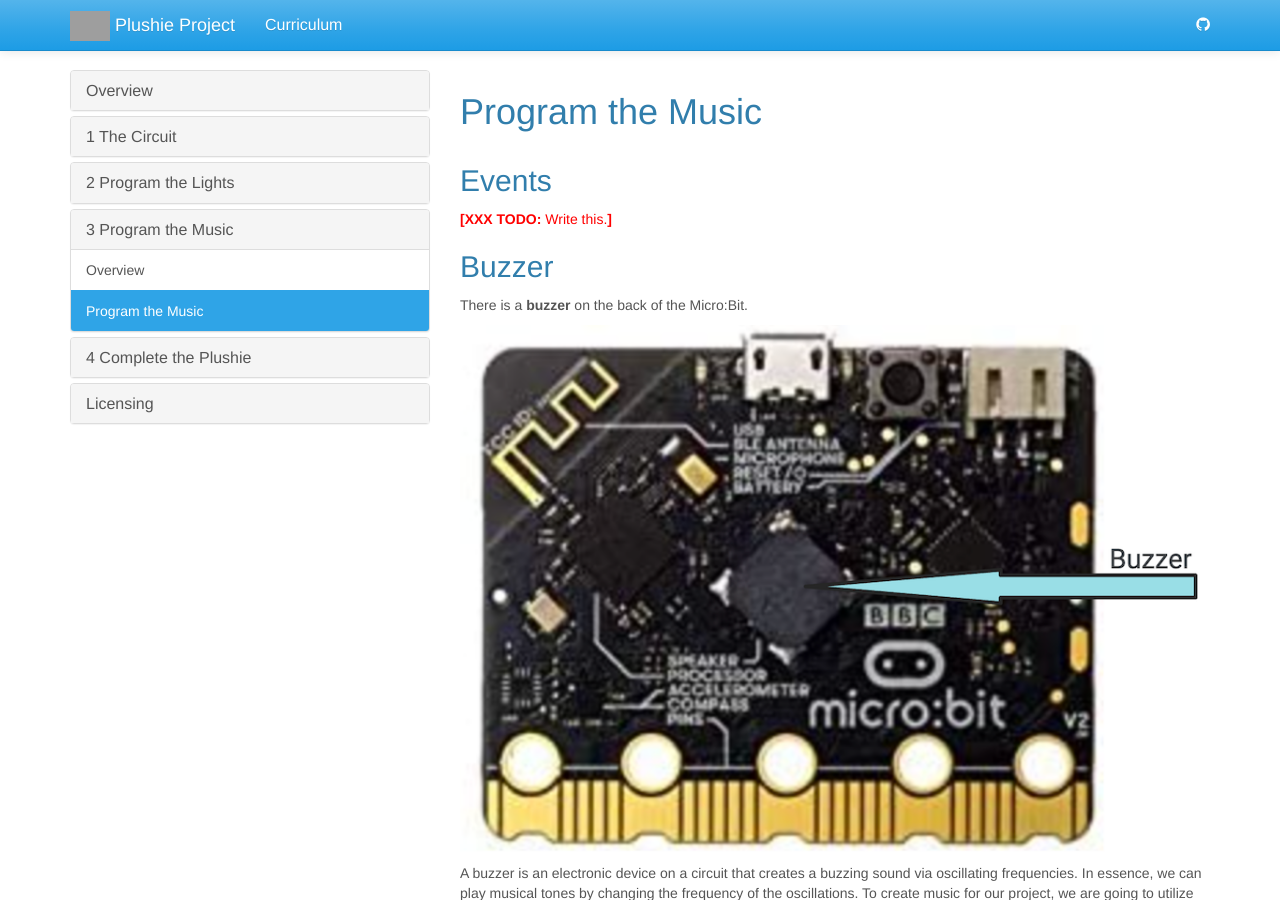
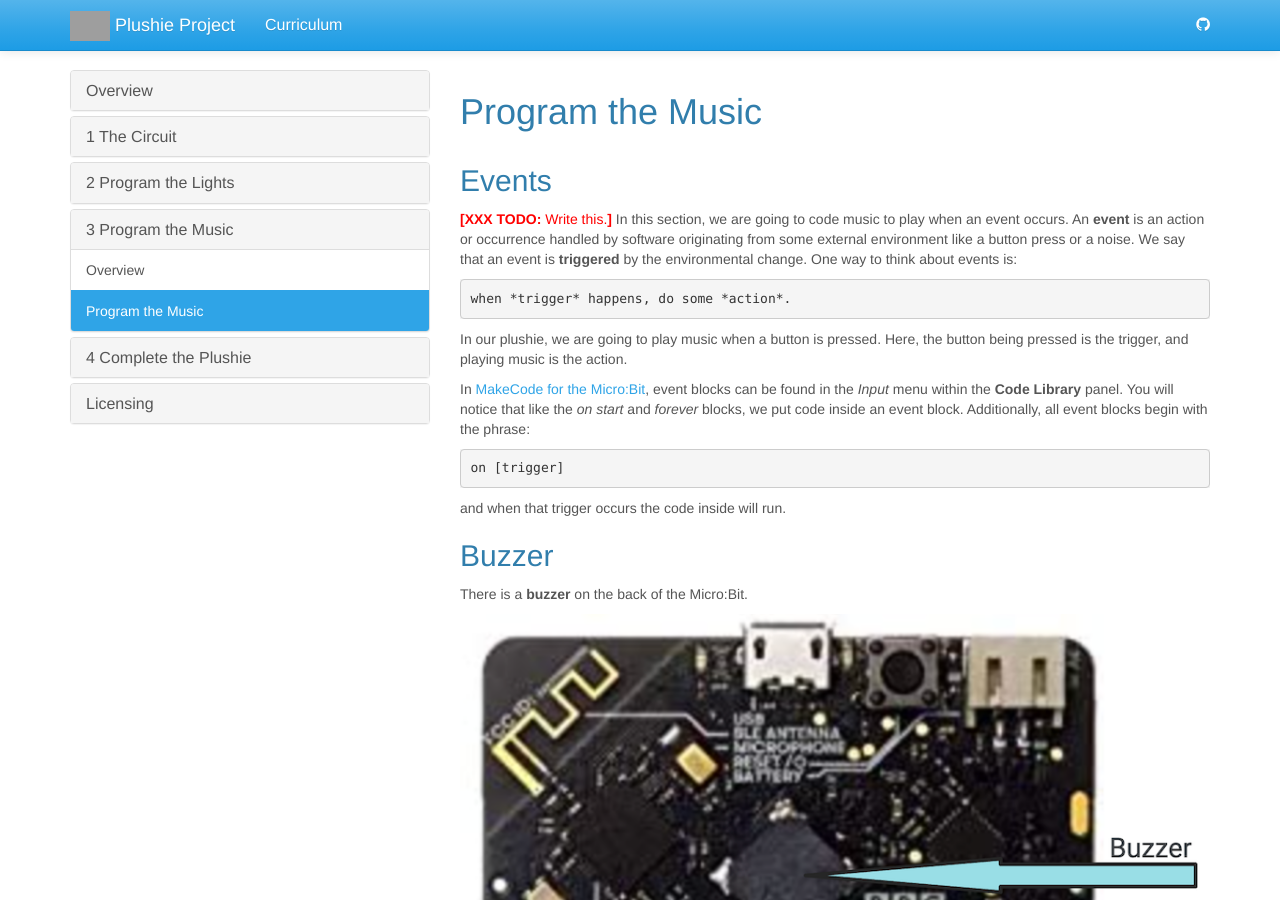
Before and after one commit to jake-chipps/plushie, a Jekyll site: the page built from _docs/lessons/3-1.md, in a window 1280 px wide and 900 px high. Built offline with Jekyll 4.4.1, drawn with Linux system fonts in a browser that asks for light colours; grey boxes are pictures that could not be loaded.

Commit message:
Add content

````diff
--- a/_docs/lessons/3-1.md
+++ b/_docs/lessons/3-1.md
@@ -4,6 +4,21 @@
 ---
 ## Events
 <span class="todo">Write this.</span>
+In this section, we are going to code music to play when an event occurs. An **event** is an action or occurrence handled by software originating from some external environment like a button press or a noise. We say that an event is **triggered** by the environmental change. One way to think about events is:
+
+```
+when *trigger* happens, do some *action*.
+```
+
+In our plushie, we are going to play music when a button is pressed. Here, the button being pressed is the trigger, and playing music is the action.
+
+In [MakeCode for the Micro:Bit](https://makecode.microbit.org/), event blocks can be found in the *Input* menu within the **Code Library** panel. You will notice that like the *on start* and *forever* blocks, we put code inside an event block. Additionally, all event blocks begin with the phrase:
+
+```
+on [trigger]
+```
+
+and when that trigger occurs the code inside will run.
 
 ## Buzzer
 There is a **buzzer** on the back of the Micro:Bit.
````
Also changed, not shown: _docs/lessons/3-0.md (+2 -0 lines).
